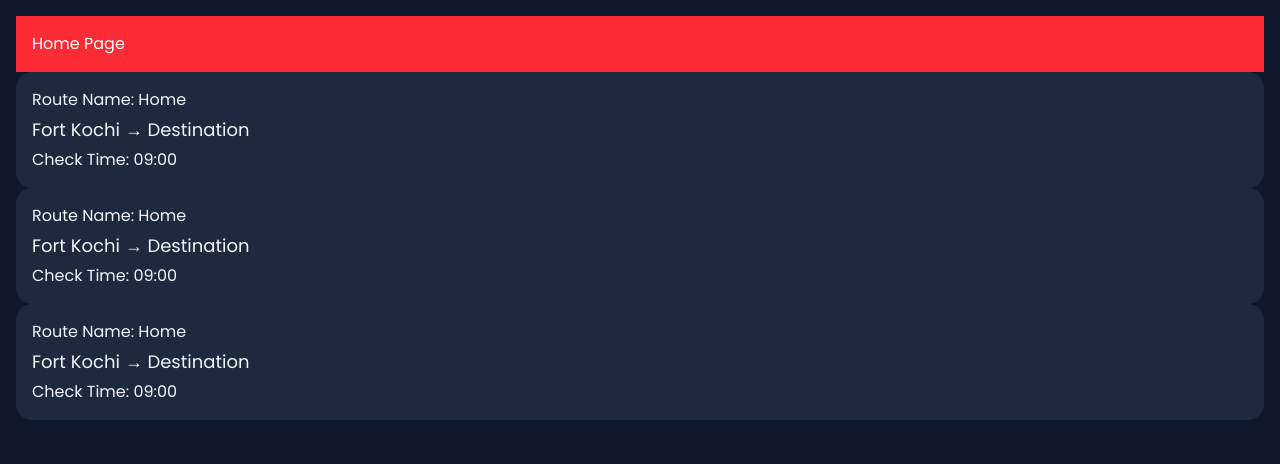
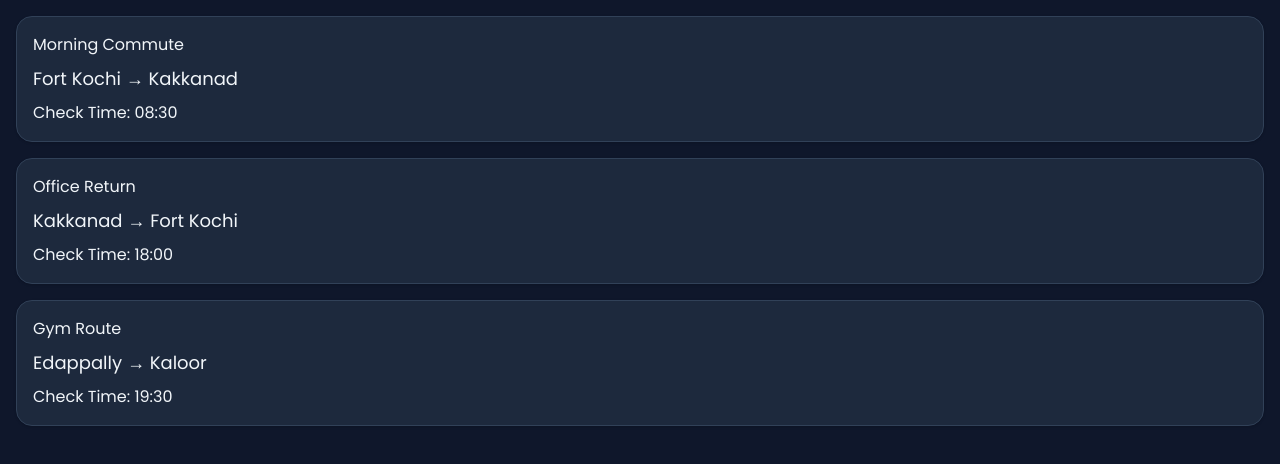
Before and after one commit to alexgantony/traffic_sms_notifier, a React app in the folder frontend/: page / in a window 1280 px wide. Shown: the top 464 px of the page. Built offline with nearby package versions, Linux system fonts and the light colour scheme; the HTML template or start-up script is replaced by a standard one.

Commit message:
feat: implement Home page with RouteCard component and dynamic route list rendering

```diff
--- a/frontend/src/pages/Home.jsx
+++ b/frontend/src/pages/Home.jsx
@@ -1,11 +1,35 @@
-const RouteCard = ({ routeName, origin, destination, time }) => {
+const routes = [
+  {
+    id: 1,
+    name: 'Morning Commute',
+    origin: 'Fort Kochi',
+    destination: 'Kakkanad',
+    checkTime: '08:30',
+  },
+  {
+    id: 2,
+    name: 'Office Return',
+    origin: 'Kakkanad',
+    destination: 'Fort Kochi',
+    checkTime: '18:00',
+  },
+  {
+    id: 3,
+    name: 'Gym Route',
+    origin: 'Edappally',
+    destination: 'Kaloor',
+    checkTime: '19:30',
+  },
+];
+
+const RouteCard = ({ routeName, origin, destination, checkTime }) => {
   return (
-    <div className='bg-slate-800 p-4 rounded-2xl space-y-1'>
-      <h2>{`Route Name: ${routeName}`}</h2>
+    <div className='bg-slate-800 p-4 rounded-2xl space-y-1 border border-slate-700 space-y-2 shadow-sm'>
+      <h2>{`${routeName}`}</h2>
       <h2 className='text-lg font-medium'>
         {origin} → {destination}
       </h2>
-      <h2>{`Check Time: ${time}`}</h2>
+      <h2>{`Check Time: ${checkTime}`}</h2>
     </div>
   );
 };
@@ -13,28 +37,17 @@ const RouteCard = ({ routeName, origin, destination, time }) => {
 const Home = () => {
   return (
     <div className='min-h-screen bg-slate-900 text-slate-100 p-4'>
-      <h1 className='bg-red-500 text-white p-4'>Home Page</h1>
-
-      <RouteCard
-        routeName='Home'
-        origin='Fort Kochi'
-        destination='Destination'
-        time='09:00'
-      />
-
-      <RouteCard
-        routeName='Home'
-        origin='Fort Kochi'
-        destination='Destination'
-        time='09:00'
-      />
-
-      <RouteCard
-        routeName='Home'
-        origin='Fort Kochi'
-        destination='Destination'
-        time='09:00'
-      />
+      <div className='space-y-4'>
+        {routes.map((route) => (
+          <RouteCard
+            key={route.id}
+            routeName={route.name}
+            origin={route.origin}
+            destination={route.destination}
+            checkTime={route.checkTime}
+          />
+        ))}
+      </div>
     </div>
   );
 };
```
